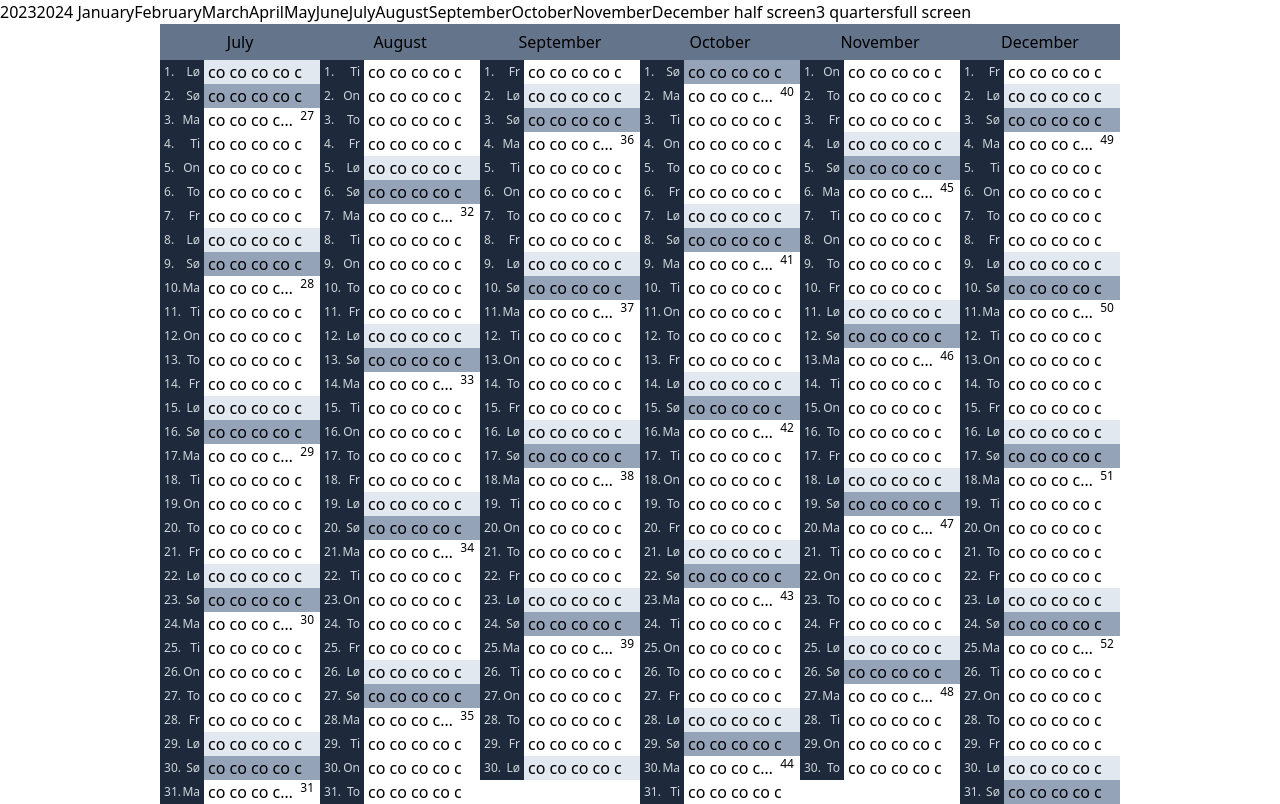
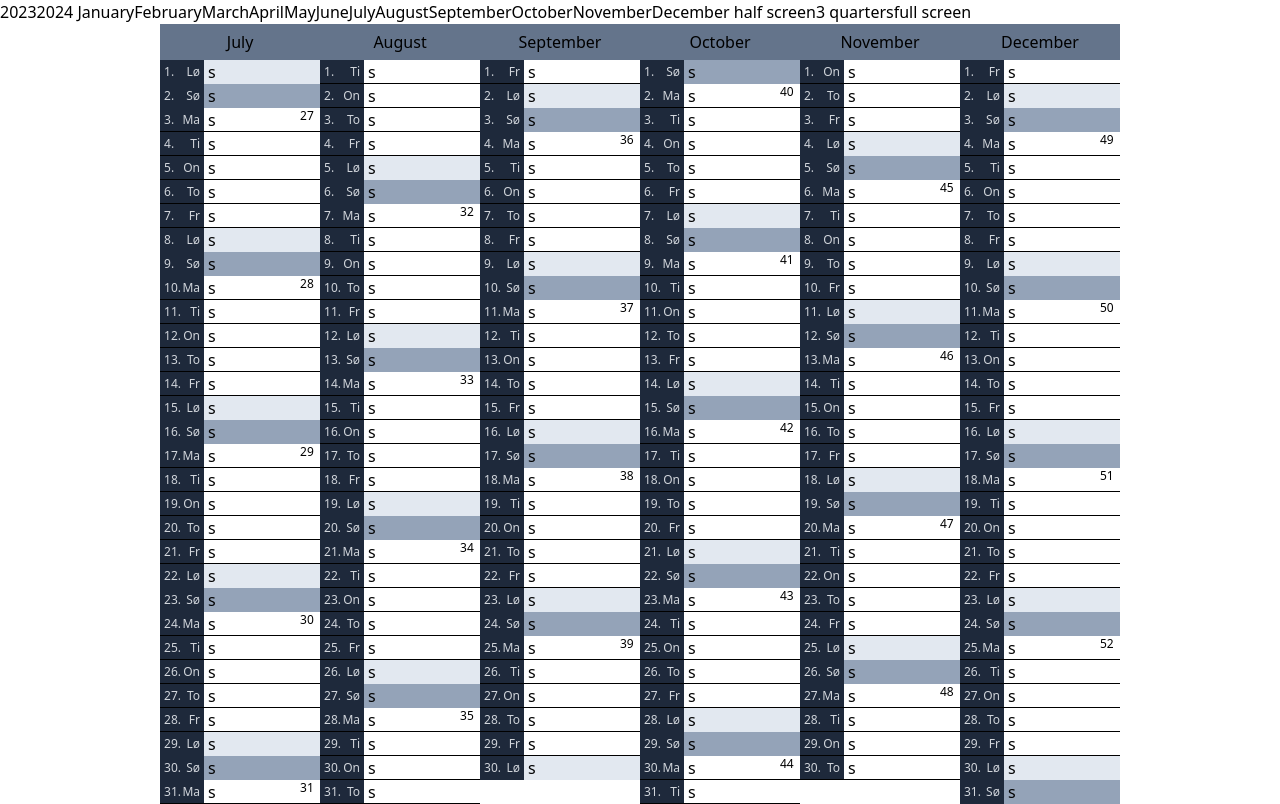
Before and after one commit to Cromski/SvelteEventCalendar, a SvelteKit app: page / in a window 1280 px wide. Built offline with nearby package versions, Linux system fonts and the light colour scheme.

Commit message:
added bottom outline

```diff
--- a/src/components/Day.svelte
+++ b/src/components/Day.svelte
@@ -2,6 +2,7 @@
 
     import selectedYearStore from "../stores/SelectedYearStore";
     import monthsStore from "../stores/MonthsStore";
+    import events from "../events.json"
 
     export let month: number
     export let day: number
@@ -29,12 +30,12 @@
 </script>
 
 
-<div class={today == "lør." ? ` bg-slate-200 flex w-full h-6` : today == "søn." ? ` bg-slate-400 flex w-full h-6` : ` bg-white flex h-6 w-full`}>
+<div class={today == "lør." ? ` bg-slate-200 flex w-full h-6` : today == "søn." ? ` bg-slate-400 flex w-full h-6` : ` bg-white flex h-6 w-full border-b-black border-b-[1px]`}>
     <div class=" min-w-[44px] max-w-[44px] bg-slate-800 text-gray-300 text-xs leading-6">
         <h1 class=" ml-1 inline-block">{day}.</h1>
         <h1 class=" mr-1 inline-block float-right">{convertToShorterWeekday(today)}</h1>
     </div>
-    <h1 class=" ml-1 mr-auto truncate ">co co co co c</h1>
+    <h1 class=" ml-1 mr-auto truncate ">s</h1>
     {#if today == "man."}
         <h1 class=" mr-1 w-4 text-xs">{getWeekNumber()}</h1>
     {/if}
```
